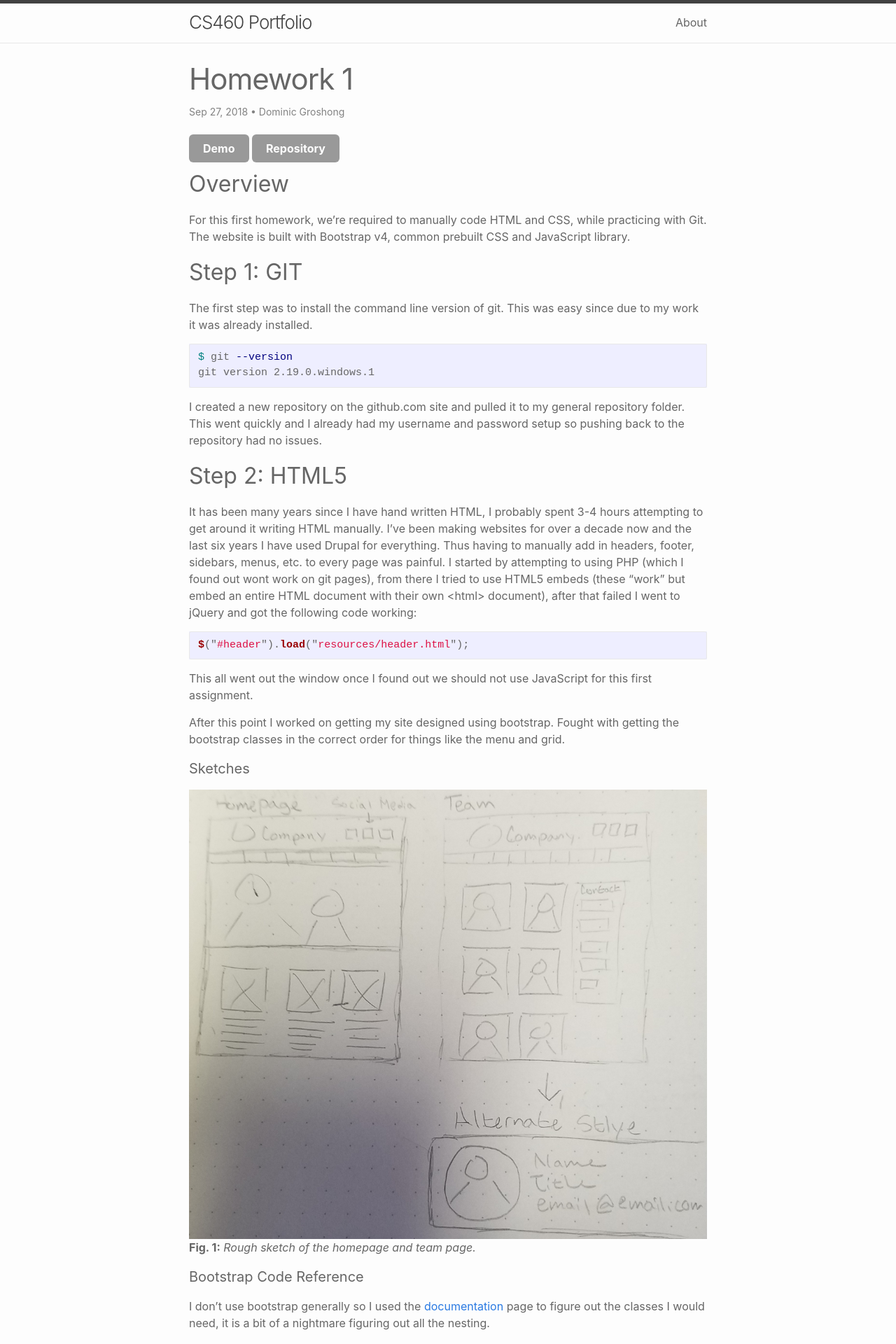
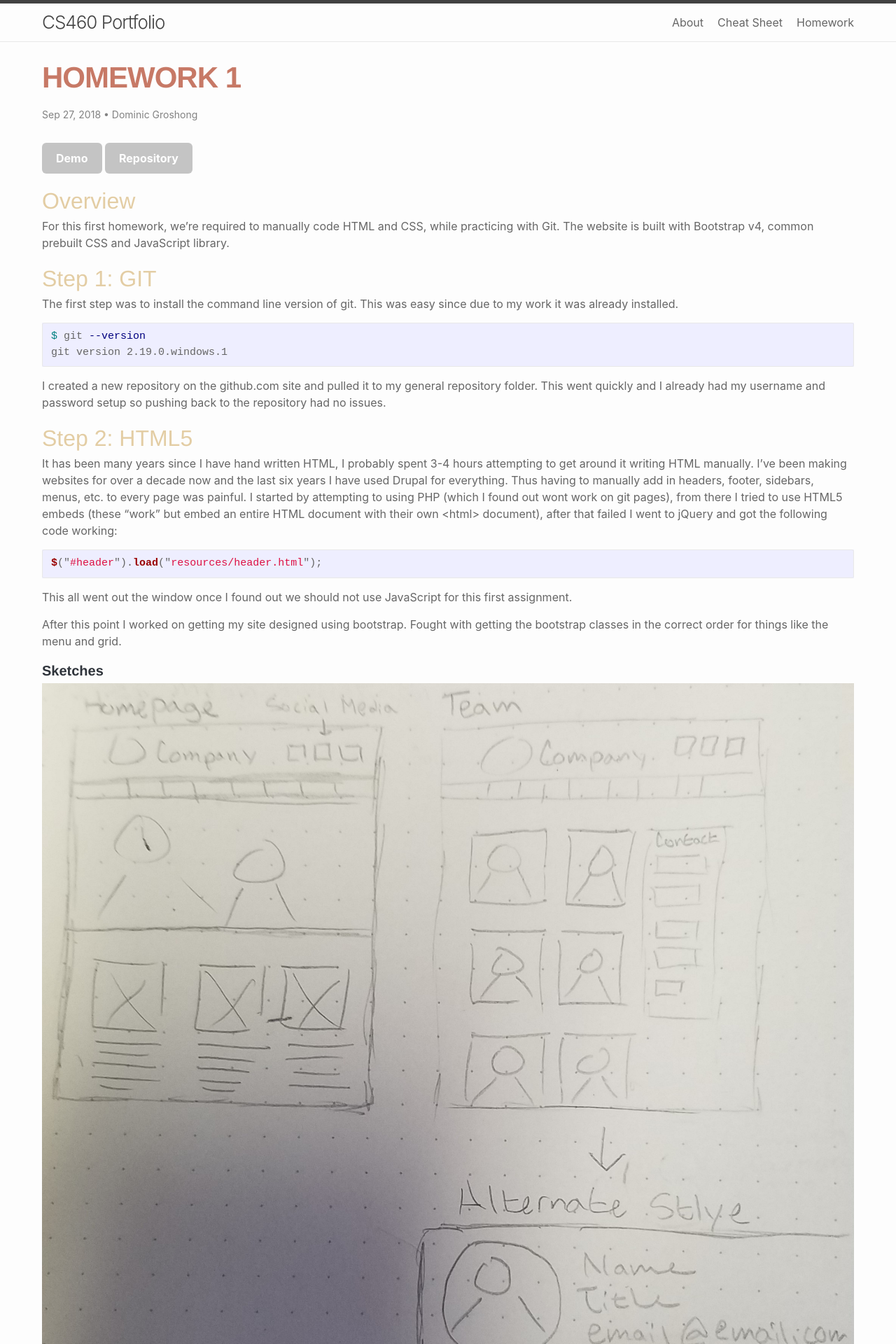
Before and after one commit to Dominic-Groshong/xzonos.github.io, a Jekyll site: the page built from _posts/2018-09-27-homework-1.md, in a window 1280 px wide. Shown: the top 1920 px of the page at 70% size. Built offline with Jekyll 4.4.1, drawn with Linux system fonts in a browser that asks for light colours; some of the changed text lies outside the part shown.

Commit message:
Created homework link; pulls blog posts with homework tag.

````diff
--- a/HW1/contact.html
+++ b/HW1/contact.html
@@ -28,7 +28,7 @@
 					<ul>
 						<li class="facebook"><a href="https://www.facebook.com" target="_blank">Facebook</a></li>
 						<li class="intagram"><a href="https://www.instagram.com" target="_blank">Instagram</a></li>
-						<li class="portfolio"><a href="/xzonos.github.io">Portfolio</a></li>
+						<li class="portfolio"><a href="/homework">Portfolio</a></li>
 					</ul>
 			</div>
 		</div>
--- a/HW1/history.html
+++ b/HW1/history.html
@@ -28,7 +28,7 @@
 					<ul>
 						<li class="facebook"><a href="https://www.facebook.com" target="_blank">Facebook</a></li>
 						<li class="intagram"><a href="https://www.instagram.com" target="_blank">Instagram</a></li>
-						<li class="portfolio"><a href="/xzonos.github.io">Portfolio</a></li>
+						<li class="portfolio"><a href="/homework">Portfolio</a></li>
 					</ul>
 			</div>
 		</div>
--- a/HW1/index.html
+++ b/HW1/index.html
@@ -28,7 +28,7 @@
 					<ul>
 						<li class="facebook"><a href="https://www.facebook.com" target="_blank">Facebook</a></li>
 						<li class="intagram"><a href="https://www.instagram.com" target="_blank">Instagram</a></li>
-						<li class="portfolio"><a href="/xzonos.github.io">Portfolio</a></li>
+						<li class="portfolio"><a href="/homework">Portfolio</a></li>
 					</ul>
 			</div>
 		</div>
--- a/_posts/2018-09-27-homework-1.md
+++ b/_posts/2018-09-27-homework-1.md
@@ -2,12 +2,16 @@
 layout: post
 title:  "Homework 1"
 author: "Dominic Groshong"
-date:   2018-09-27 14:02:03 -0700
-categories: Homework
+categories: homework
 ---
 <a href="\HW1\index.html" class="btn">Demo</a>
 <a href="https://github.com/xzonos/xzonos.github.io/tree/master/HW1" class="btn" target="_blank_">Repository</a>
 
+
+<!-- This image gets pulled into the blog post page. Purposefully hidden on the actual blog page. -->
+<div class="hide">
+	<img alt="Assignment Teaser Image" src="/assets/imgs/assignOneTeaser.jpg">
+</div>
 
 Overview
 ------
@@ -37,7 +41,7 @@
 After this point I worked on getting my site designed using bootstrap. Fought with getting the bootstrap classes in the correct order for things like the menu and grid.
 
 #### Sketches
-![rough sketches](\assets\imgs\sketch.jpg)
+![rough sketches](/assets/imgs/sketch.jpg)
 **Fig. 1:** *Rough sketch of the homepage and team page.*
 
 
@@ -45,14 +49,20 @@
 
 I don't use bootstrap generally so I used the [documentation](http://getbootstrap.com) page to figure out the classes I would need, it is a bit of a nightmare figuring out all the nesting.
 
-I did not host the bootstrap files locally and instead used the bootstrap CDN and so my importing looked like this:
+I did not host the bootstrap files locally and instead used the bootstrap CDN. I need to go through and determine which of these is truly needed and what can be deleted. Some of the scripts are carry overs from when I was trying to use jQuery.
 
 ```html
 <link rel="stylesheet" href="https://stackpath.bootstrapcdn.com/bootstrap/4.1.3/css/bootstrap.min.css">
-<script src="https://maxcdn.bootstrapcdn.com/bootstrap/4.0.0/js/bootstrap.min.js"></script>
+<link rel="stylesheet" href="css/styles.css">
+<link rel="stylesheet" href="https://maxcdn.bootstrapcdn.com/bootstrap/4.0.0/css/bootstrap.min.css" integrity="sha384-Gn5384xqQ1aoWXA+058RXPxPg6fy4IWvTNh0E263XmFcJlSAwiGgFAW/dAiS6JXm" crossorigin="anonymous">
+
+<script src="https://code.jquery.com/jquery-3.2.1.slim.min.js" integrity="sha384-KJ3o2DKtIkvYIK3UENzmM7KCkRr/rE9/Qpg6aAZGJwFDMVNA/GpGFF93hXpG5KkN" crossorigin="anonymous"></script>
+<script src="https://cdnjs.cloudflare.com/ajax/libs/popper.js/1.12.9/umd/popper.min.js" integrity="sha384-ApNbgh9B+Y1QKtv3Rn7W3mgPxhU9K/ScQsAP7hUibX39j7fakFPskvXusvfa0b4Q" crossorigin="anonymous"></script>
+<script src="https://maxcdn.bootstrapcdn.com/bootstrap/4.0.0/js/bootstrap.min.js" integrity="sha384-JZR6Spejh4U02d8jOt6vLEHfe/JQGiRRSQQxSfFWpi1MquVdAyjUar5+76PVCmYl" crossorigin="anonymous"></script>
+<script src="https://stackpath.bootstrapcdn.com/bootstrap/4.1.3/js/bootstrap.min.js" ></script>
 ```
 
-This is the code order I had to use to get the bootstrap imports to work:
+Menus are a tricky beast, there are so many classes you have to add to the list items, wrapping divs, and the anchor tags. This is the code I used to get them working, followed an example online but did not note down from which website.
 ```html
 <div class="container">
 	<nav class="navbar navbar-expand-lg">
@@ -71,32 +81,51 @@
 </div>
 ```
 
+Columns seamed to cause a lot of people in class problems. To get mine working I need to remember to use the containter -> row -> col-lg-x classes.
+```html
+<div class="container body-copy">
+	<div class="row">
+		<div class="col-lg-8">
+			<h2>Second Column</h2>
+		</div>
+		<div class="col-lg-4">
+			<h1>Second Column</h1>
+		</div>
+	</div>
+</div>
+```
+
 Step 3: CSS
 ------
 
-The css was quick and easy, front end development is my jam. I did not change a whole lot from the default bootstrap styles. I updated the menu bar with custom colors, I also used a reset style sheet from [this person](http://meyerweb.com/eric/tools/css/reset/) since I always prefer to start with a fresh slate for the most part.
+The CSS was quick and easy, front end development is my jam. I did not change a whole lot from the default bootstrap styles. I updated the menu bar with custom colors, I also used a reset style sheet from [this person](http://meyerweb.com/eric/tools/css/reset/) since I always prefer to start with a fresh slate for the most part.
 
-Generally I use SASS for css but in this case I did not feel like setting up a project and using my compiler for such a tiny site.
+Generally I use SASS for CSS but in this case I did not feel like setting up a project and using my compiler for such a tiny site.
 
 Requirements
 ------
 
 #### Bootstrap Columns
-![Columns](\assets\imgs\multiColumn.png)
+![Columns](/assets/imgs/multiColumn.png)
 **Fig. 2:** *On the homepage and other non-front pages the site would have a sidebar with the contact information*
+
 <hr>
+
 #### Lists
-![Unordered List](\assets\imgs\bulletList.png)
-**Fig. 3:** *Large bullet list custom made using the :before css class*
+![Unordered List](/assets/imgs/bulletList.png)
+**Fig. 3:** *Large bullet list custom made using the :before CSS class*
 
-![Ordered List](\assets\imgs\orderedList.png)
-**Fig. 4:** *Large numbered list custom made using the :before css class and a secondary font from google*
+![Ordered List](/assets/imgs/orderedList.png)
+**Fig. 4:** *Large numbered list custom made using the :before CSS class and a secondary font from google*
+
 <hr>
+
 #### Menu
-![Menu](\assets\imgs\menu.png)
+![Menu](/assets/imgs/menu.png)
 **Fig. 5:** *Simple menu showing multiple pages*
 
 <hr>
+
 #### Table
-![Unordered List](\assets\imgs\table.png)
+![Unordered List](/assets/imgs/table.png)
 **Fig. 6:** *My table is on the homepage, I used them to create a "teaser" style of buttons to highlight important pages.*
--- /dev/null
+++ b/_sass/colors.scss
@@ -0,0 +1,20 @@
+//
+// Primary Colors
+//
+
+$cp1: #703030;
+$cp2: #2F343B;
+$cp3: #7E827A;
+$cp4: #E3CDA4;
+$cp5: #C77966;
+
+
+//
+// General Colors
+//
+$light: #c4c4c4;
+$medium: #727272;
+$dark: #292929;
+$even: #fcfcfc;
+$odd: #f5f5f5;
+$text-gray: #666;
--- /dev/null
+++ b/_sass/mixins.scss
@@ -0,0 +1,114 @@
+//
+// Mixins
+//
+
+@mixin box-shadow{
+	-webkit-box-shadow: 0px 0px 20px 0px rgba(50, 50, 50, 0.65);
+	-moz-box-shadow: 0px 0px 20px 0px rgba(50, 50, 50, 0.65);
+	box-shadow: 0px 0px 20px 0px rgba(50, 50, 50, 0.65);
+}
+
+@mixin clearfix() {
+    &:before,
+    &:after {
+        content: "";
+        display: table;
+    }
+    &:after {
+        clear: both;
+    }
+}
+
+@mixin border-radius($radius) {
+  -webkit-border-radius: $radius;
+  border-radius: $radius;
+  background-clip: padding-box;  /* stops bg color from leaking outside the border: */
+}
+
+@mixin text-shadow{
+	text-shadow: 0px 0px 8px rgba(0, 0, 0, .5);
+}
+
+// Animation
+
+@mixin keyframes($animation-name) {
+  @-webkit-keyframes $animation-name {
+    @content;
+  }
+  @-moz-keyframes $animation-name {
+    @content;
+  }
+  @-ms-keyframes $animation-name {
+    @content;
+  }
+  @-o-keyframes $animation-name {
+    @content;
+  }
+  @keyframes $animation-name {
+    @content;
+  }
+}
+
+@mixin animation($str) {
+  -webkit-animation: #{$str};
+  -moz-animation: #{$str};
+  -ms-animation: #{$str};
+  -o-animation: #{$str};
+  animation: #{$str};
+}
+
+// Transitions
+
+@mixin transition($args...) {
+  -webkit-transition: $args;
+  -moz-transition: $args;
+  -ms-transition: $args;
+  -o-transition: $args;
+  transition: $args;
+}
+
+// Fonts
+
+@function calculateRem($size) {
+  $remSize: $size / 16px;
+  @return $remSize * 1rem;
+}
+
+@mixin font-size($size) {
+  font-size: $size;
+  font-size: calculateRem($size);
+}
+
+// Set background image
+
+@mixin setBgColorAndHover($baseColor){
+    background-color: $baseColor;
+    &:hover{
+          background-color: darken($baseColor, 10%);
+		}
+}
+
+// Allows SCSS to use the following filter commands:
+// grayscale      ex: filter: grayscale(100%);
+// sepia          ex: filter: sepia(100%);
+// saturate       ex: filter: saturate(0%);
+// hue-rotate     ex: filter: hue-rotate(45deg);
+// invert         ex: filter: invert(100%);
+// brightness     ex: filter: brightness(15%);
+// contrast       ex: filter: contrast(200%);
+// blur           ex: filter: blur(2px);
+@mixin filter($filter-type,$filter-amount) {
+  -webkit-filter: unquote($filter-type+unquote('(#{$filter-amount})'));
+  -moz-filter: unquote($filter-type+unquote('(#{$filter-amount})'));
+  -ms-filter: unquote($filter-type+unquote('(#{$filter-amount})'));
+  -o-filter: unquote($filter-type+unquote('(#{$filter-amount})'));
+  filter: unquote($filter-type+unquote('(#{$filter-amount})'));
+}
+
+// Makes the calc command work through the compiler.
+@mixin calc($property, $expression) {
+  #{$property}: -moz-calc(#{$expression});
+  #{$property}: -o-calc(#{$expression});
+  #{$property}: -webkit-calc(#{$expression});
+  #{$property}: calc(#{$expression});
+}
--- /dev/null
+++ b/_sass/mobile.scss
@@ -0,0 +1,26 @@
+@media (min-width: 768px) {
+	.col-4{
+		max-width: 49%;
+		display: inline-block;
+		vertical-align: top;
+		&:nth-of-type(odd){
+			margin-right: 1%;
+		}
+	}
+}
+
+@media (min-width: 1000px) {
+	.col-4{
+		max-width: 22%;
+		margin-right: 1%;
+		margin-bottom: 20px;
+		&:nth-of-type(4n){
+			margin-right: 0;
+		}
+		&:nth-of-type(odd){
+			margin-right: inital;
+		}
+	}
+}
+
+@media (min-width: 1200px) {}
--- a/assets/main.scss
+++ b/assets/main.scss
@@ -2,51 +2,157 @@
 # Only the main Sass file needs front matter (the dashes are enough)
 ---
 
-@import "minima";
+@import "minima",
+		  "colors",
+		  "mixins";
 
-//
-// General Colors
-//
-$light: #c4c4c4;
-$medium: #727272;
-$dark: #292929;
-$even: #fcfcfc;
-$odd: #f5f5f5;
 
 //
 // Defaults
 //
+
+//
+// Font Familys
+
+$special: 'Roboto Slab';
+
+$headline: 'Gudea', Helvetica, Arial, "Lucida Grande", sans-serif;
+
+$bodyCopy: 'Roboto', Helvetica, Arial, "Lucida Grande", sans-serif;
+
+$radius: 0;
+
+//
+// Core HTML
+//
+*, *:after, *:before {
+  -webkit-box-sizing: border-box;
+  -moz-box-sizing: border-box;
+  box-sizing: border-box;
+}
+
+html{
+	font-family: $bodyCopy;
+	font-weight: 200;
+	color: $text-gray;
+	font-size: 16px;
+}
+
+.wrapper{
+	max-width: 900px;
+	margin: 0 auto;
+	padding: 0 20px;
+}
+
+// Headers
+
+h1, h2, h3, h4, h5, h6{
+	font-family: $headline;
+	font-weight: 300;
+}
+
+h1{
+	@include font-size(36px);
+	font-weight: 700;
+	margin: 0 0 .5em;
+	line-height: 43px;
+	color: $cp5;
+	text-transform: uppercase;
+  &.page-header{
+    display: none;
+  }
+}
+
+h2{
+	@include font-size(28px);
+	font-weight: 400;
+	margin: 0 0 .25em 0 ;
+	color: $cp4;
+
+}
+
+h3{
+	@include font-size(26px);
+	font-weight: 400;
+	margin: 0 0 .25em 0 ;
+	color: $cp3;
+}
+
+h4{
+	@include font-size(24px);
+	font-weight: 800;
+	margin: 0 0 .15em 0;
+	color: $cp2;
+}
+
+h5{
+	@include font-size(20px);
+	font-weight: 700;
+	color: $cp1;
+	margin: 0 0 .15em 0 ;
+}
+
+h6{
+	@include font-size(16px);
+	color: $text-gray;
+	font-weight: 800;
+	margin: 0 0 .15em 0 ;
+}
+
+.footnote p{
+	@include font-size(12px);
+	font-weight: 800;
+	margin-bottom: 0;
+}
+
+
+i, em{
+	font-style: italic;
+	font-weight: 300;
+}
+
+b, strong{
+	font-weight: 800;
+	color: $cp4;
+}
+
 a{
-	color: $brand-color;
+	color: $cp1;
 	&:hover{
 		text-decoration: none !important;
 	}
+}
+
+a:hover, a:focus{
+	text-decoration: none;
 }
 
 .social-media-list a:hover .username{
 	text-decoration: none;
 }
 
+hr{
+	margin: 40px 0;
+}
+
+.wrapper{
+	max-width: 1200px;
+}
+
 //
 // Homepage Blog Posts
 //
-.right,
-.right:after,
-.right:before {
-    -webkit-box-sizing: border-box;
-    -moz-box-sizing: border-box;
-    box-sizing: border-box;
-}
-
 
 a.btn{
-	background: lighten($text-color, 20%);
+	background: $light;
 	padding: 10px 20px;
 	border-radius: 6px;
 	color: white;
 	font-weight: 700;
+	font-size: 16px;
+	display: inline-block;
 	&:hover{
-		background: lighten($text-color, 10%);
+		background: $medium;
 		text-decoration: none;
 	}
 }
@@ -79,12 +185,12 @@
 }
 
 .site-footer {
-    background: $dark;
+    background: $cp2;
     min-height: 100px;
     margin-top: 20px;
     padding: 20px 0;
     color: white;
-    box-shadow: 0px 500px 0px 500px $dark;
+    box-shadow: 0px 500px 0px 500px $cp2;
 	 a{
 		 color: white;
 
@@ -96,3 +202,47 @@
 		 }
 	 }
 }
+
+//
+// Homework Blog
+//
+
+.btn.inverse{
+	background: none;
+	border: 3px solid $light;
+	color: $light;
+	&:hover{
+		background: $medium;
+		color: white;
+		border-color: $medium;
+	}
+}
+
+h2{
+	margin: 0;
+}
+
+.post-meta{
+	margin-bottom: 0;
+	display: block;
+}
+
+.svg-icon {
+    width: 22px;
+    height: 22px;
+    padding-top: 5px;
+}
+
+
+img{
+	width: 100%;
+}
+
+.hide{
+	display: none;
+}
+//
+// Tablet and larger sizes
+//
+
+@import "mobile";
````
Also changed, not shown: _layouts/homework.html (added, +53 -0 lines), _posts/_2018-09-29-homework-2.md (added, +37 -0 lines), cheatSheet.md (added, +14 -0 lines), homework.md (added, +5 -0 lines), assets/imgs/assignOneTeaser.jpg (added), assets/imgs/assignTeaser.jpg (added), favicon.ico.
